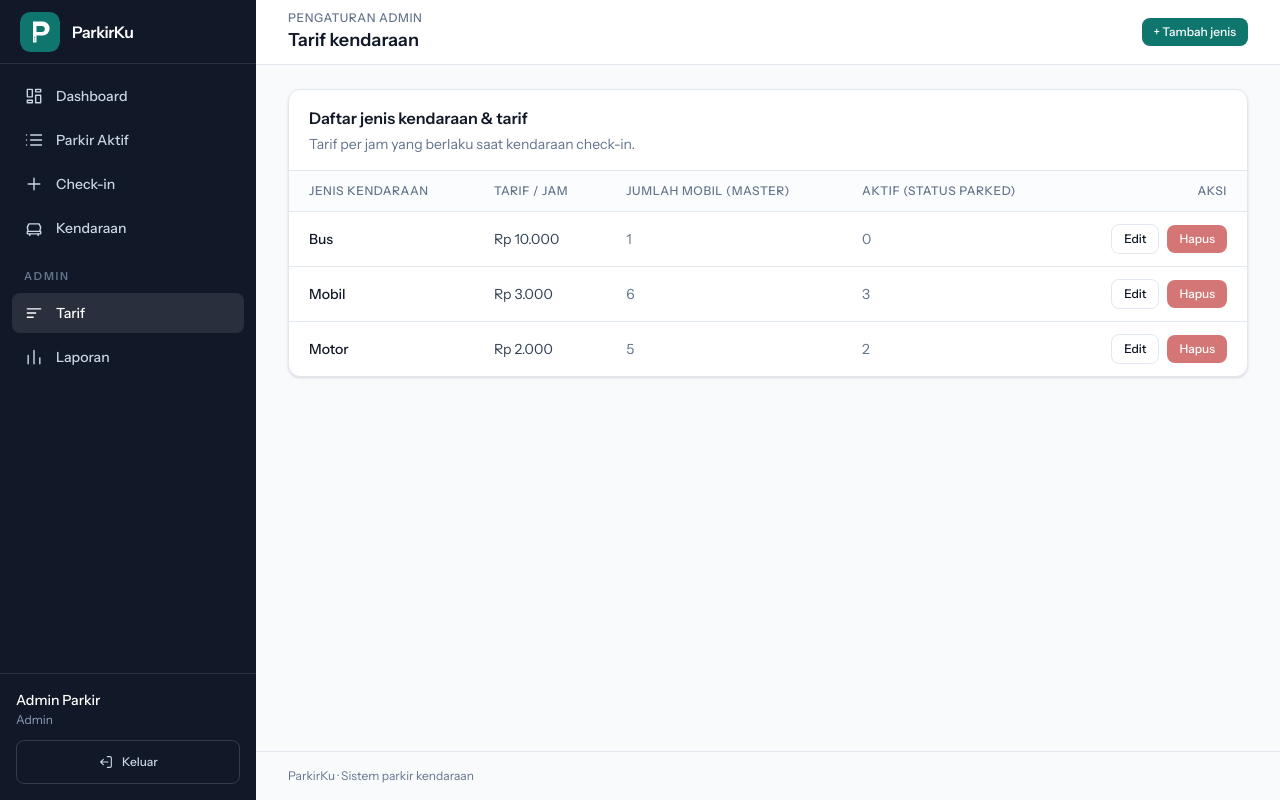
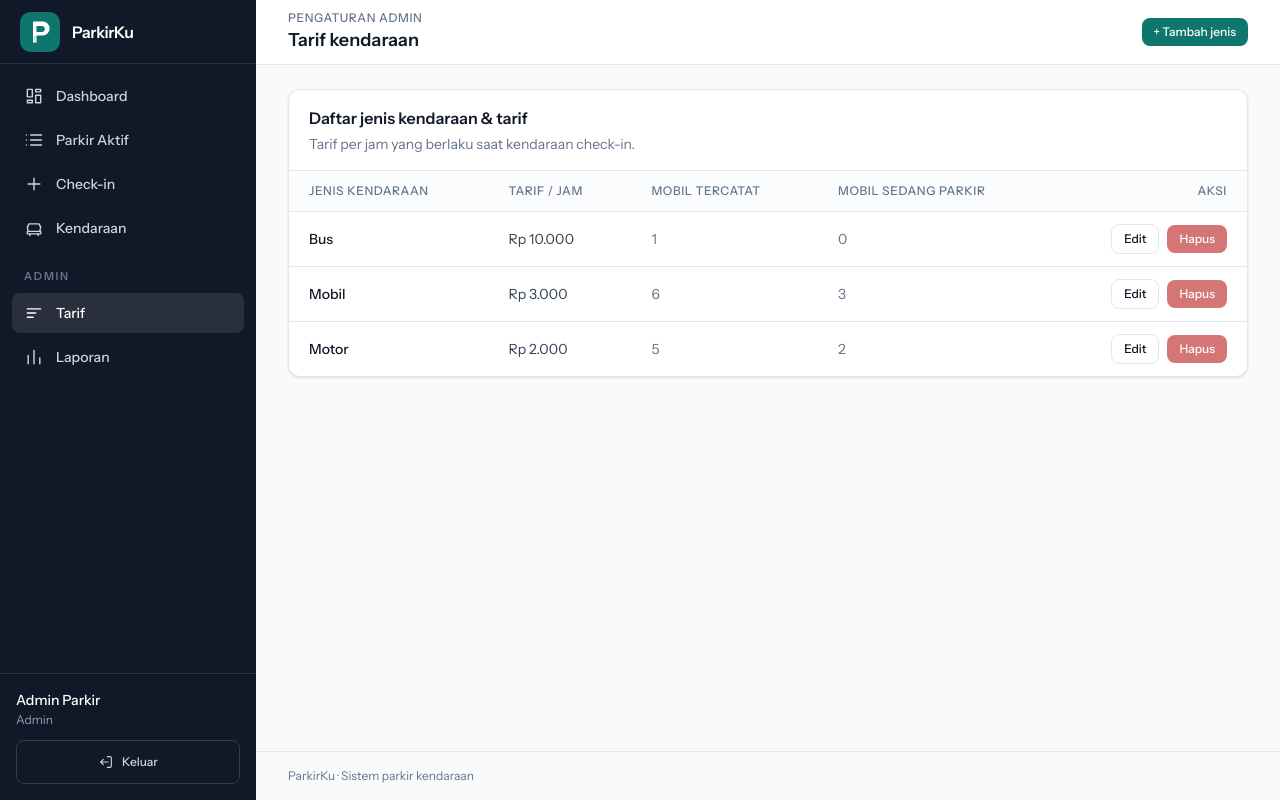
Before and after one commit to kebsixx/app-parkir, a Laravel app: page /vehicle-types in a window 1280 px wide. Run offline with Laravel 12, Linux system fonts and the light colour scheme; a user stored in the database is signed in; data comes from the database, SQL or seed files in the repository; style sheets or scripts are compiled from the project's sources; parts of the project's set-up code (start-up, migrations or seed data) failed here and were passed over; some libraries are stand-ins or nearby versions.

Commit message:
Tarif: label jelas: 'Mobil tercatat' + 'Mobil sedang parkir' (no jargon)

```diff
--- a/resources/views/vehicle-types/index.blade.php
+++ b/resources/views/vehicle-types/index.blade.php
@@ -22,8 +22,8 @@
                         <tr>
                             <th scope="col" class="px-5 py-3 font-medium whitespace-nowrap">Jenis kendaraan</th>
                             <th scope="col" class="px-5 py-3 font-medium whitespace-nowrap">Tarif / jam</th>
-                            <th scope="col" class="px-5 py-3 font-medium whitespace-nowrap">Jumlah mobil (master)</th>
-                            <th scope="col" class="px-5 py-3 font-medium whitespace-nowrap">Aktif (status parked)</th>
+                            <th scope="col" class="px-5 py-3 font-medium whitespace-nowrap">Mobil tercatat</th>
+                            <th scope="col" class="px-5 py-3 font-medium whitespace-nowrap">Mobil sedang parkir</th>
                             <th scope="col" class="px-5 py-3 text-right font-medium whitespace-nowrap">Aksi</th>
                         </tr>
                     </thead>
```
